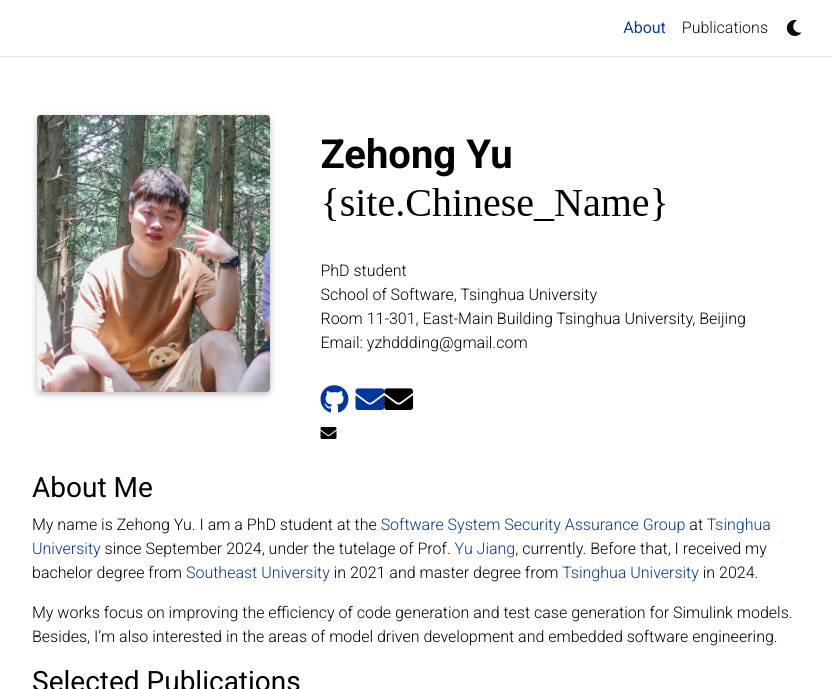
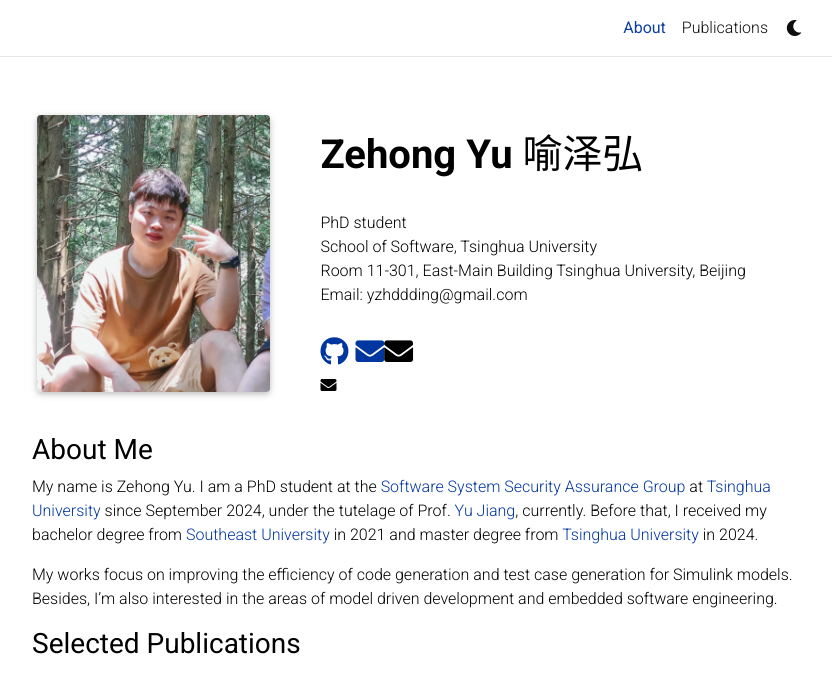
Before and after one commit to YzhDDDing/yzhddding.github.io, a Jekyll site: the page built from _pages/about.md, in a window 1280 px wide, cut to the strip 0-689 px from the top of the page. Shown: the whole strip, without its empty margins (223-1055 px from the left). Built offline with Jekyll 4.4.1, drawn with Linux system fonts in a browser that asks for light colours; full-size pictures stand in for the smaller copies a plugin makes; emoji names are drawn with the system emoji font; comment, search, counter and statistics services are not loaded; a style sheet for code colours, icons or effects is not loaded.

Commit message:
fix Chinese name error

```diff
--- a/_layouts/about.html
+++ b/_layouts/about.html
@@ -37,7 +37,7 @@
               <h1 class="name">
                 {% if site.title == "blank" -%}<span class="font-weight-bold"> {{ site.first_name }}
                   {{ site.last_name }} </span>
-                <span style="font-family: STKaiti"> {site.Chinese_Name} </span>
+                <span style="font-family: STKaiti"> {{site.Chinese_Name}} </span>
                 {%- else -%}{{ site.title }}{%- endif %}
               </h1>
               <br>
```
